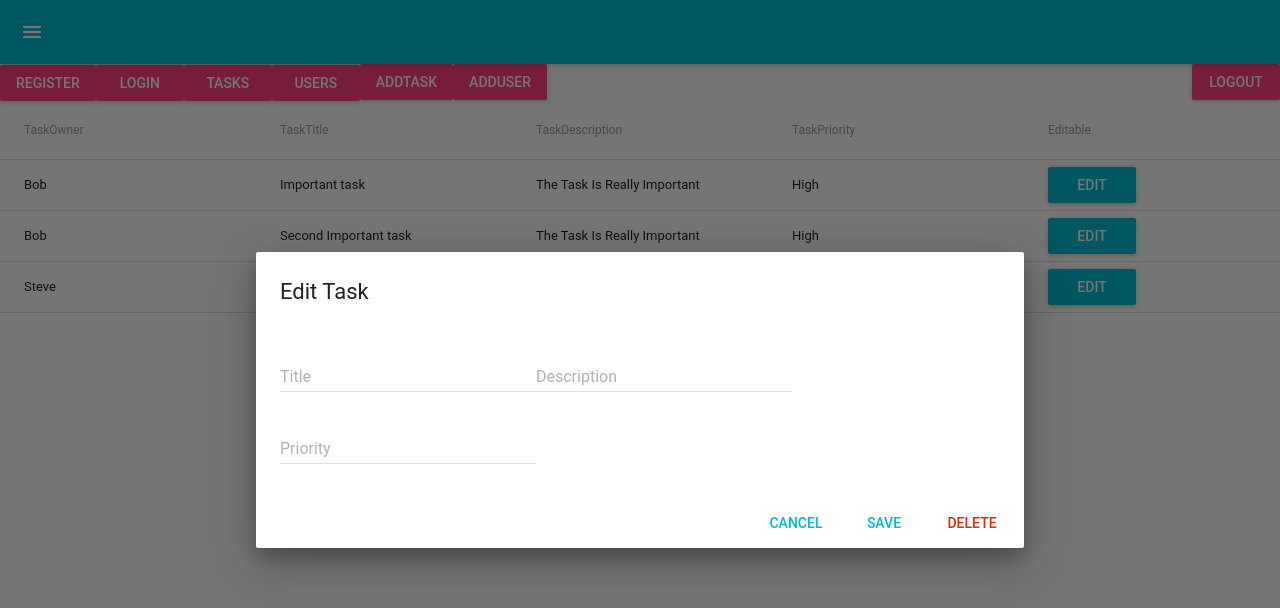
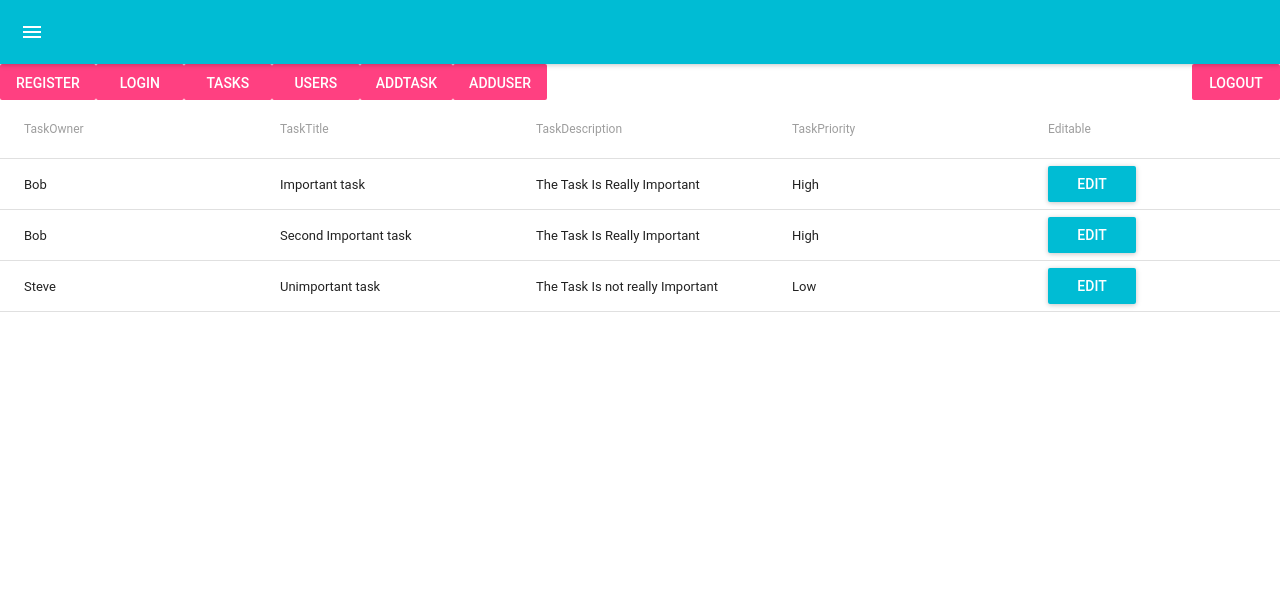
Before and after one commit to milenhinkov/Uni-React-App, a React (Create React App) app: page /tasks in a window 1280 px wide. Shown: the top 608 px of the page. Built offline with nearby package versions, Linux system fonts and the light colour scheme.

Commit message:
Set up routing and buttons for routing properly

```diff
--- a/src/App.js
+++ b/src/App.js
@@ -1,49 +1,75 @@
 import React, { Component } from 'react';
-import './App.css';
 
 // --- custom components-------------
 import Register from './forms/RegisterForm'
 import Login from './forms/LoginForm'
 import TasksTable from './forms/TableTasksForms/TasksTable'
 import UsersTable from './forms/TableUsersForm/UsersTable'
-import HomePage from './forms/PrimeComponents/HomeComponent'
+import TaskEditForm from './forms/TableTasksForms/TaskEditForm'
 
 // --- fansy components--------------
 import MuiThemeProvider from 'material-ui/styles/MuiThemeProvider';
 import AppBar from 'material-ui/AppBar';
-import RaisedButton from 'material-ui/RaisedButton';
+import FlatButton from 'material-ui/FlatButton';
+
 
 // --- router componnets-------------
 import { Route, Switch, withRouter } from 'react-router-dom';
 
+//---- redux components -------------
+import { connect } from 'react-redux'
+
+//---- external css -----------------
+import { buttonStyle } from './jsCss/appCss'
+
+
 class App extends Component {
   constructor(props) {
     super(props)
+    this.state = Object.assign({}, props, { isLogged: false, isAdmin: false, })
 
-    this.state = {
-      isLogged: true,
-      isAdmin: true,
-    }
   }
+
   render() {
     return (
       <MuiThemeProvider>
         <div>
           <AppBar>
           </AppBar>
-          <RaisedButton label="Register" secondary={true} href={'/register'} />
-          <RaisedButton label="Login" secondary={true} href={'/login'} />
-          <RaisedButton label="Tasks" secondary={true} href={'/tasks'} />
-          <RaisedButton label="Users" secondary={true} href={'/users'} />
-          { this.state.isLogged ? <RaisedButton label="AddTask" secondary={true} /> : null }
-          { this.state.isAdmin ? <RaisedButton label="AddUser" secondary={true} /> : null }
-          <RaisedButton label="Logout" secondary={true} style={{ float: 'right' }} />
+          <FlatButton
+            label="Register"
+            style={buttonStyle}
+            onClick={() => { this.props.history.push('/register') }} />
+          <FlatButton
+            label="Login"
+            style={buttonStyle}
+            onClick={() => { this.props.history.push('/login') }} />
+          <FlatButton
+            label="Tasks"
+            style={buttonStyle}
+            onClick={() => { this.props.history.push('/tasks') }} />
+          <FlatButton
+            label="Users"
+            style={buttonStyle}
+            onClick={() => { this.props.history.push('/users') }} />
+          <FlatButton
+            label="AddTask"
+            style={buttonStyle}
+            onClick={() => { this.props.history.push('/addtask') }} />
+          <FlatButton
+            label="AddUser"
+            style={buttonStyle}
+            onClick={() => { this.props.history.push('/adduser') }} />
+          <FlatButton
+            label="Logout"
+            style={Object.assign({}, buttonStyle, { float: 'right' })}
+            onClick={() => { this.props.history.push('/logout') }} />
           <Switch>
             <Route path="/register" component={Register} />
             <Route path="/login" component={Login} />
-            <Route path="/tasks" component={() =>{return <TasksTable info={testProps}/>}} />
+            <Route path="/tasks" component={() => { return <TasksTable info={testProps} /> }} />
             <Route path="/users" component={UsersTable} />
-            <Route path="/home" component={HomePage} />
+            <Route path="/addtask" component={() => { return <TaskEditForm open={true} /> }} />
           </Switch>
         </div>
       </MuiThemeProvider>
@@ -51,7 +77,13 @@ class App extends Component {
   }
 }
 
-const testProps =  {
+function mapStateToProps(state, ownProps) {
+  return {
+    currentUser: state.users
+  }
+}
+
+const testProps = {
   users: [
     {
       userName: "Steve",
@@ -87,4 +119,9 @@ const testProps =  {
   tableHeaders: ["TaskOwner", "TaskTitle", "TaskDescription", "TaskPriority", "Editable"]
 };
 
-export default withRouter(App);
+export default withRouter(connect(mapStateToProps)(App));
+
+/* const style={
+  color: "#FFFFFF",
+  backgroundColor: "#FF4081"
+} */
--- a/src/forms/PrimeComponents/HomeComponent.jsx
+++ /dev/null
@@ -1,58 +0,0 @@
-import React, { Component } from 'react';
-import { connect } from 'react-redux'
-import { bindActionCreators } from 'redux'
-import { createCourse } from '../../redux/ActionCreators'
-import PropTypes from 'prop-types';
-
-class HomePage extends Component {
-    constructor(props) {
-        super(props)
-        this.state={
-            course:{title:""}
-        }
-        this.onTitleChange = this.onTitleChange.bind(this);
-        this.onClickSave = this.onClickSave.bind(this);
-    }
-
-
-
-    onTitleChange(event){
-        const course = this.state.course;
-        course.title = event.target.value;
-        this.setState({course: course})
-    }
-
-    onClickSave(){
-        this.props.createCourse(this.state.course);
-    }
-
-    render() {
-        return (<div>
-            <h1>Courses</h1>
-            {this.props.courses.map((r, i) =>{return <div key={i}>{r.title}</div>})}
-            <h1>Add Course</h1>
-            <input type="text" onChange={this.onTitleChange} value={this.state.course.title} ></input>
-            <input type="submit" onClick={this.onClickSave} value="Save" ></input>
-            </div>
-        )
-    }
-}
-
-HomePage.propTypes={
-    courses: PropTypes.array.isRequired,
-    createCourse: PropTypes.func.isRequired
-}
-
-function mapStateToProps(state, ownProps) {
-   return{
-       courses:state.courses
-   }
-}
-
-function mapDispatchToProps(dispatch) {
-    return{
-        createCourse: bindActionCreators(createCourse, dispatch)
-    }
- }
-
-export default connect(mapStateToProps, mapDispatchToProps)(HomePage);
--- a/src/forms/RegisterForm.jsx
+++ b/src/forms/RegisterForm.jsx
@@ -90,13 +90,13 @@ const style = {
 
 
 Register.propTypes={
-    usersArr: PropTypes.array.isRequired,
+    userObj: PropTypes.object.isRequired,
     createUser: PropTypes.func.isRequired
 }
 
 function mapStateToProps(state, ownProps) {
    return{
-       usersArr:state.users
+       userObj:state.users
    }
 }
 
--- a/src/forms/TableTasksForms/TasksTable.jsx
+++ b/src/forms/TableTasksForms/TasksTable.jsx
@@ -7,7 +7,7 @@ import {
   TableRow
 } from 'material-ui/Table';
 import TableInfoRow from './TableInfoRow'
-import TaskEditForm from './TaskEditForm'
+
 
 
 export default class TasksTable extends Component {
@@ -45,7 +45,6 @@ export default class TasksTable extends Component {
             {this.drowRows(this.props.info.tasks)}
           </TableBody>
         </Table>
-        <TaskEditForm open={this.state.openEditForm} />
       </div>
     );
   }
--- a/src/index.css
+++ b/src/index.css
@@ -3,3 +3,7 @@ body {
   padding: 0;
   font-family: sans-serif;
 }
+button.Test {
+  color: "#FFFFFF";
+  background-color: "#FF4081";
+}
--- a/src/index.js
+++ b/src/index.js
@@ -11,13 +11,14 @@ const store = configureStore();
 
 ReactDOM.render(
     <Provider store={store}>
-        <Router>
+        <Router >
             <App />
         </Router>
     </Provider>, document.getElementById('root'));
 registerServiceWorker();
 
 function getStorageData() {
+    debugger;
     let appData = JSON.parse(localStorage.getItem('appData'));
     if (!appData) {
         appData = {
--- /dev/null
+++ b/src/jsCss/appCss.jsx
@@ -0,0 +1,6 @@
+const buttonStyle={
+    color: "#FFFFFF",
+    backgroundColor: "#FF4081"
+  }
+
+  export {buttonStyle}
--- a/src/redux/Reducers.jsx
+++ b/src/redux/Reducers.jsx
@@ -1,21 +1,11 @@
 import * as actionTypes from './ActionTypes'
 
-function courseReducer(state = [], action){
+ function registerUserReducer(state = {}, action){
   switch (action.type) {
-    case actionTypes.CREATE_COURSE:
-      return [...state, Object.assign({}, action.course)];
+    case actionTypes.CREATE_USER:
+      return  action.user;
     default:
       return state;
   }
 }
-
- function registerUserReducer(state = [], action){
-   debugger;
-  switch (action.type) {
-    case actionTypes.CREATE_USER:
-      return [...state, Object.assign({}, action.user)];
-    default:
-      return state;
-  }
-}
-export {courseReducer, registerUserReducer}
+export {/* anotherReducers, */ registerUserReducer}
--- a/src/redux/RootReducer.jsx
+++ b/src/redux/RootReducer.jsx
@@ -2,7 +2,7 @@ import { combineReducers } from 'redux'
 import * as reducers from './Reducers'
 
 const rootReducer = combineReducers({
-    courses: reducers.courseReducer,
+    /* courses: reducers.courseReducer, */
     users: reducers.registerUserReducer
 });
 
```
Also changed, not shown: src/App.css (deleted).
